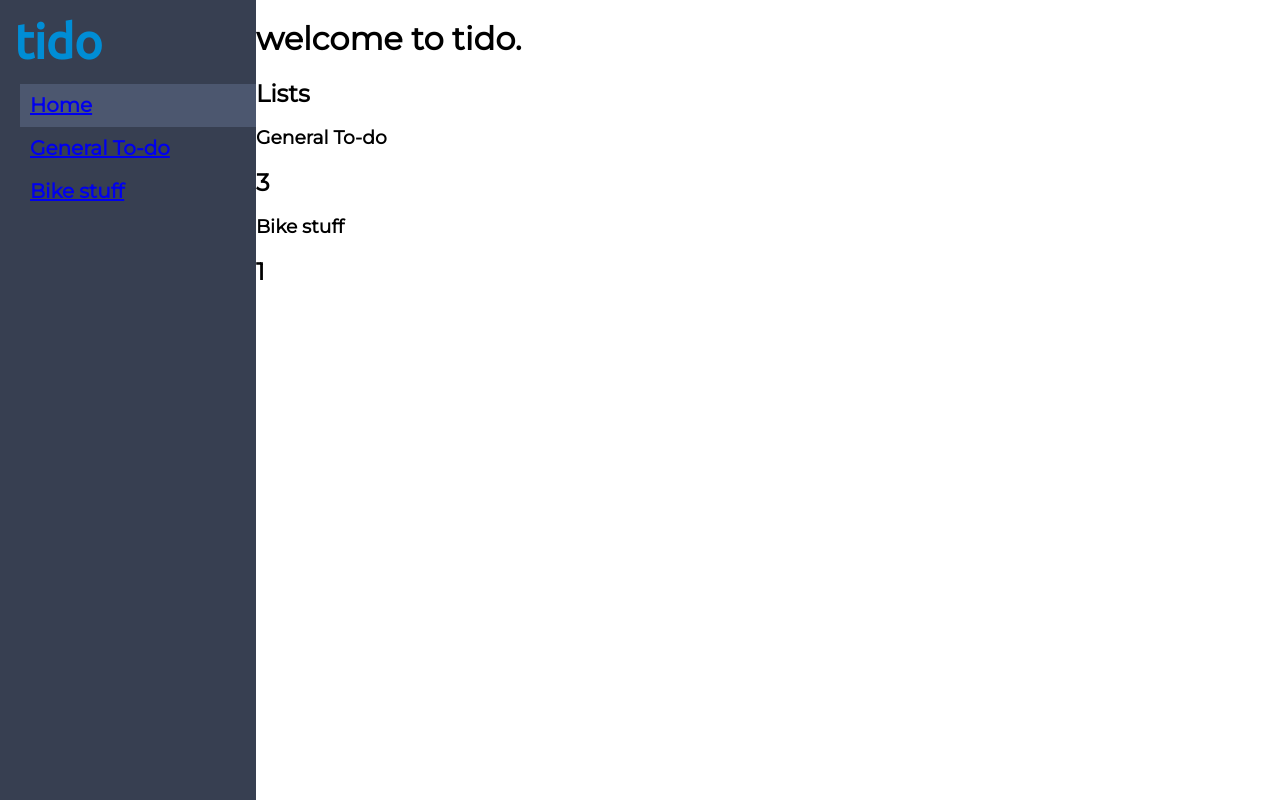
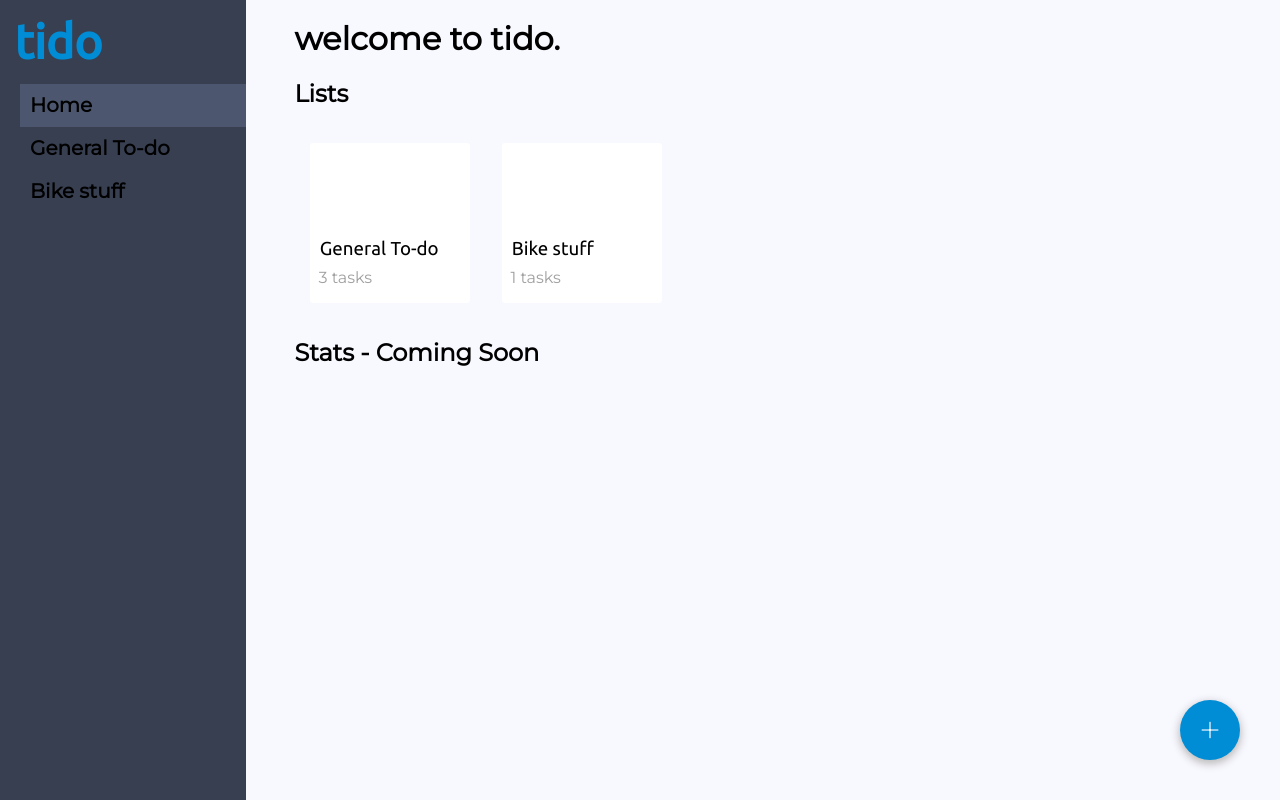
Before and after one commit to prescarlton/tido, a React (Create React App) app: page / in a window 1280 px wide. Built offline with nearby package versions, Linux system fonts and the light colour scheme.

Commit message:
made listCards look aight for now
also added a SUPER snazzy '+' button that's fixed to btm of homePage.

```diff
--- a/src/components/molecules/ListCard.js
+++ b/src/components/molecules/ListCard.js
@@ -1,11 +1,16 @@
 import React from 'react';
+import { Link } from 'react-router-dom';
 
 const ListCard = (props) => {
     return (
-        <div className='listCard'>
-        <h3 className='listCard__listName'>{props.listName}</h3>
-        <h2 className='listCard__taskCount'>{props.tasks.length}</h2>
-        </div>
+        <Link to={`/list/${props.id}/`} className='listCard'>
+            {/* <div className='listCard'> */}
+                <div className='listCard__titleGroup'>
+                    <h3 className='listCard__listName'>{props.listName}</h3>
+                    <p className='listCard__taskCount'>{props.tasks.length} tasks</p>
+                </div>
+            {/* </div> */}
+        </Link>
     )
 }
 
--- a/src/components/pages/HomePage.js
+++ b/src/components/pages/HomePage.js
@@ -1,22 +1,32 @@
 import React from 'react';
 import { connect } from 'react-redux';
 import ListCard from '../molecules/ListCard';
+import { Link } from 'react-router-dom';
 
 const HomePage = (props) => {
     console.log(props.lists);
     return (
-        <div className='homePage'>
-            <h1>welcome to tido.</h1>
-            <h2>Lists</h2>
-            {props.lists.length > 0 ? props.lists.map((list) => {
-                return <ListCard
+        <div className='homePage page'>
+            <h1 className='homepage__pageHead'>welcome to tido.</h1>
+
+            {/* lists section */}
+            <h2 className='homepage__sectionHead'>Lists</h2>
+            {/* if there are lists, show a card for each.
+            if not, show 'no lists' message */}
+
+            {props.lists.length > 0 ? props.lists.map((list) => (
+                <ListCard
                     key={list.listName}
                     {...list}
                 />
-            }) : (
+            )) : (
                     <h3>Looks like you don't have any lists yet. Click the + button to make your first list.</h3>
                 )
             }
+
+            {/* stats section */}
+            <h2 className='homepage__sectionHead'>Stats - Coming Soon</h2>
+            <Link to='/create/'><div className='homepage__newListLink' >+</div></Link>
         </div>
     )
 }
--- a/src/components/pages/ListPage.js
+++ b/src/components/pages/ListPage.js
@@ -7,6 +7,9 @@ const ListPage = (props) => {
 
     // grab the data for the list matching the given ID
     console.log(props.list)
+    // if the list with given ID cannot be found,
+    // show ListNotFound rather than List component
+
     return ( props.list ?
         (<List
             title={props.list.listName}
--- a/src/components/pages/TodoList.js
+++ /dev/null
@@ -1,69 +0,0 @@
-import React from 'react';
-import List from '../organisms/List';
-import { connect } from 'react-redux';
-
-// class TodoListClass extends React.Component {
-//     state = {
-//         items: [
-//             {
-//                 name: 'email company',
-//                 completed: true,
-//                 completedAt: '',
-//                 due: ''
-//             },
-//             {
-//                 name: 'walk dogs',
-//                 completed: true,
-//                 completedAt: '',
-//                 due: ''
-//             },
-//             {
-//                 name: 'build ofice',
-//                 completed: false,
-//                 completedAt: '',
-//                 due: ''
-//             },
-//             {
-//                 name: 'make tido app',
-//                 completed: false,
-//                 completedAt: '',
-//                 due: ''
-//             }
-//         ]
-//     }
-
-//     itemClickHandler = (e) => {
-//         console.log(e);
-//     }
-
-//     render() {
-//         return (
-//             <List
-//                 title='To-do List'
-//                 items={this.props.items}
-//                 itemClickHandler={this.itemClickHandler}
-//             />
-//         )
-//     }
-
-// }
-
-const TodoList = (props) => {
-    console.log('props below');
-    console.log(props);
-    return (
-        <List
-            title='To-do List'
-            items={props.items}
-
-        />
-    )
-}
-
-const mapStateToProps = (state) => {
-    return {
-        items: state.items
-    }
-}
-
-export default connect(mapStateToProps)(TodoList);
--- a/src/routers/AppRouter.js
+++ b/src/routers/AppRouter.js
@@ -1,7 +1,7 @@
 import React from 'react';
 import { BrowserRouter, Switch, Route } from 'react-router-dom';
 import Sidebar from '../components/organisms/Sidebar';
-import TodoList from '../components/pages/TodoList';
+
 
 import HomePage from '../components/pages/HomePage';
 import ListPage from '../components/pages/ListPage';
--- a/src/styles/base/_base.scss
+++ b/src/styles/base/_base.scss
@@ -7,3 +7,13 @@ body {
     display: flex;
     height:100%;
 }
+
+a {
+    text-decoration: unset;
+    color: unset;
+}
+
+.page {
+    width:80%;
+    margin-left:3em;
+}
--- a/src/styles/base/_settings.scss
+++ b/src/styles/base/_settings.scss
@@ -1,4 +1,4 @@
-@import url('https://fonts.googleapis.com/css2?family=Montserrat&family=Ubuntu&family=Open+Sans:wght@300;400&display=swap');
+@import url('https://fonts.googleapis.com/css2?family=Montserrat:wght@200;400&family=Ubuntu&family=Open+Sans:wght@300;400&display=swap');
 
 // color palette
 $charcoal: #373f51;
@@ -9,10 +9,10 @@ $off-white: #f8f8ff;
 $ivory: #F6F7EB;
 $checked-color: #98CE00;
 $gray: darken($color: lightgray, $amount: 10);
-
+$dark-gray: darken($color: $gray, $amount: 10);
 
 // color settings
-$bg-color: white;
+$bg-color: $off-white;
 $sidebar-bg: $charcoal;
 $highlight-color: $blue;
 
--- /dev/null
+++ b/src/styles/components/_homepage.scss
@@ -0,0 +1,22 @@
+.homepage__newListLink {
+    background-color: $blue;
+    border-radius: 50%;
+    bottom:1em;
+    box-shadow: 0 3px 8px 1px $gray;
+    color: $off-white;
+    font-size: 2.5em;
+    font-weight: lighter;
+    font-family: 'Montserrat';
+    height:1.5em;
+    text-align: center;
+    line-height: 1.5em;
+    position: absolute;
+    right:1em;
+    transition: .4s all;
+    width:1.5em;
+
+}
+
+.homepage__newListLink:hover {
+    color: $tart;
+}
--- /dev/null
+++ b/src/styles/components/_listcard.scss
@@ -0,0 +1,26 @@
+.listCard {
+    background-color: white;
+    width:10em;
+    height:10em;
+    border-radius:3px;
+    margin:1em;
+    display: inline-block;
+    vertical-align: middle;
+    position: relative;
+}
+
+.listCard__listName {
+    margin: .5em;
+    font-family: $header-font;
+    font-weight: normal;
+}
+
+.listCard__taskCount {
+    color: $dark-gray;
+    margin: .5em;
+}
+
+.listCard__titleGroup {
+    position: absolute;
+    bottom:.5em;
+}
--- a/src/styles/styles.scss
+++ b/src/styles/styles.scss
@@ -1,6 +1,8 @@
 @import './base/settings';
 @import './base/base';
 
+@import './components/homepage';
 @import './components/list';
+@import './components/listcard';
 @import './components/listitem';
 @import './components/sidebar';
```
